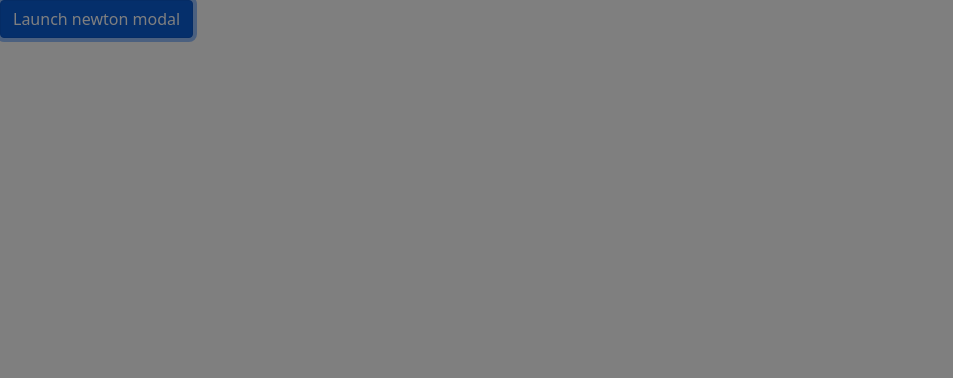
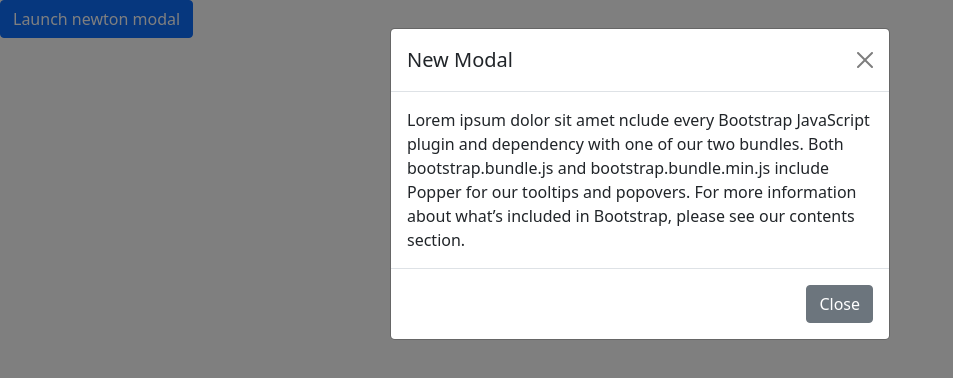
Before and after one commit to acciojob/bootstrap-modals-yogeshchandratripathi, a website: page main.html in a window 1280 px wide. Both pictures are taken after a click on the button "Launch newton modal". Shown: the whole page, without its empty margins (0-953 px from the left). Drawn offline with nearby package versions, Linux system fonts and the light colour scheme.

Commit message:
created a submission

```diff
--- a/main.html
+++ b/main.html
@@ -15,7 +15,7 @@
 
 <!-- Modal -->
 <div class="modal fade" id="newton-modal" tabindex="-1" aria-labelledby="newton-modalLabel" aria-hidden="true">
-  <div class="modal-dialog-centered">
+  <div class="modal-dialog modal-dialod-centered">
     <div class="modal-content">
       <div class="modal-header">
         <h5 class="modal-title" id="newton-modalLabel">New Modal</h5>
```
